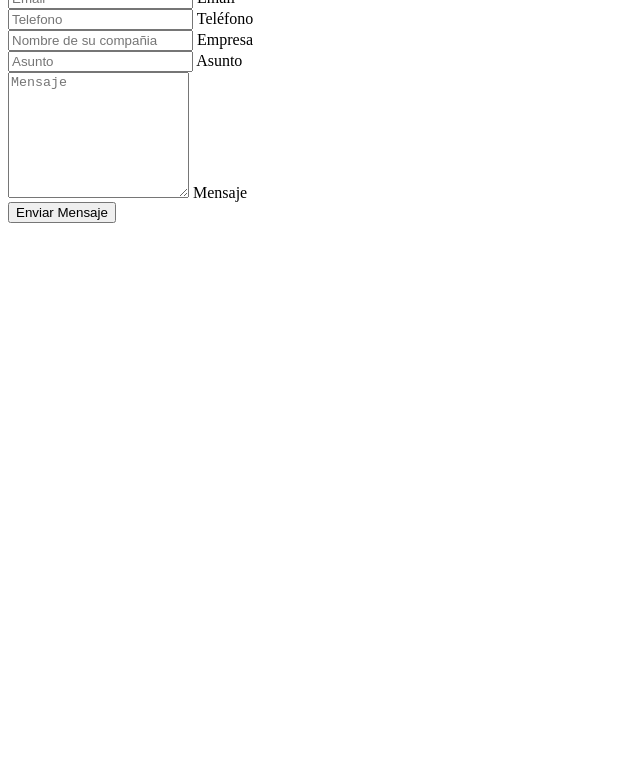
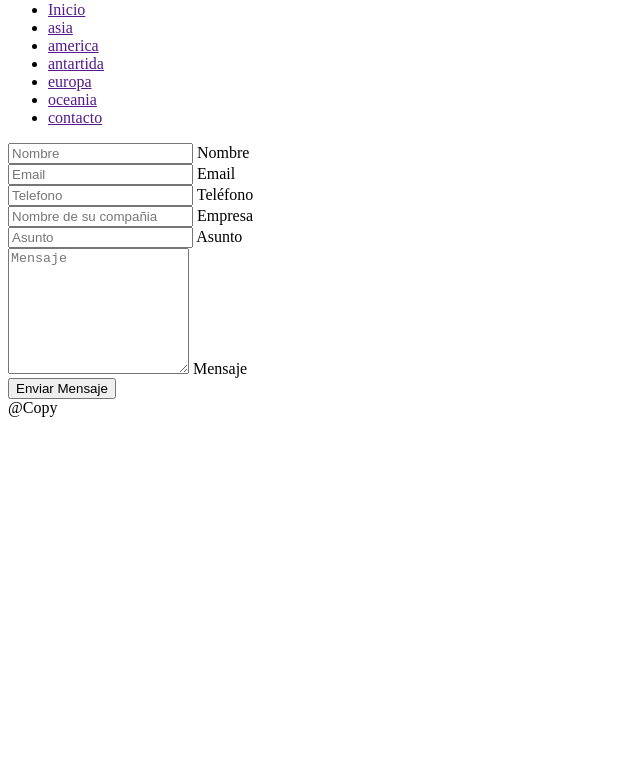
Before and after one commit to Matgc04/ProyectoCaC4.0, a plain HTML site: page contacto.html in a window 1280 px wide. Shown: the part 41-800 px from the top of the page, without its empty margins (0-640 px from the left). Drawn offline with Linux system fonts and the light colour scheme.

Commit message:
modificaciones de pagina de contacto

```diff
--- a/contacto.html
+++ b/contacto.html
@@ -10,10 +10,41 @@
     <title>Pagina de contacto</title>
 </head>
 <body>
+    <header>
+        <div class="logo-page">
+            <a href="">LOGO IMAGEN</a>
+            <i class="fa-solid fa-earth-americas"></i>
+        </div>
+        <nav class="menu-naver">
+            <ul>
+                <li>
+                    <a href="">Inicio</a>
+                </li>
+                <li>
+                    <a href="">asia</a>
+                </li>
+                <li>
+                    <a href="">america</a>
+                </li>
+                <li>
+                    <a href="">antartida</a>
+                </li>
+                <li>
+                    <a href="">europa</a>
+                </li>
+                <li>
+                    <a href="">oceania</a>
+                </li>
+                <li>
+                    <a href="">contacto</a>
+                </li>
+            </ul>
+        </nav>
+    </header>
     <form class="contact-form row" method="post" action="#" role="form">
 
         <div class="">
-            <div class="form-floating">
+            <div class="">
                 <input type="text" class="" id="" name="inputname" placeholder="Nombre">
                 <label for="">Nombre</label>
             </div>
@@ -59,5 +90,8 @@
         </div>
 
     </form>
+    <footer>
+        @Copy
+    </footer>
 </body>
 </html>
```
